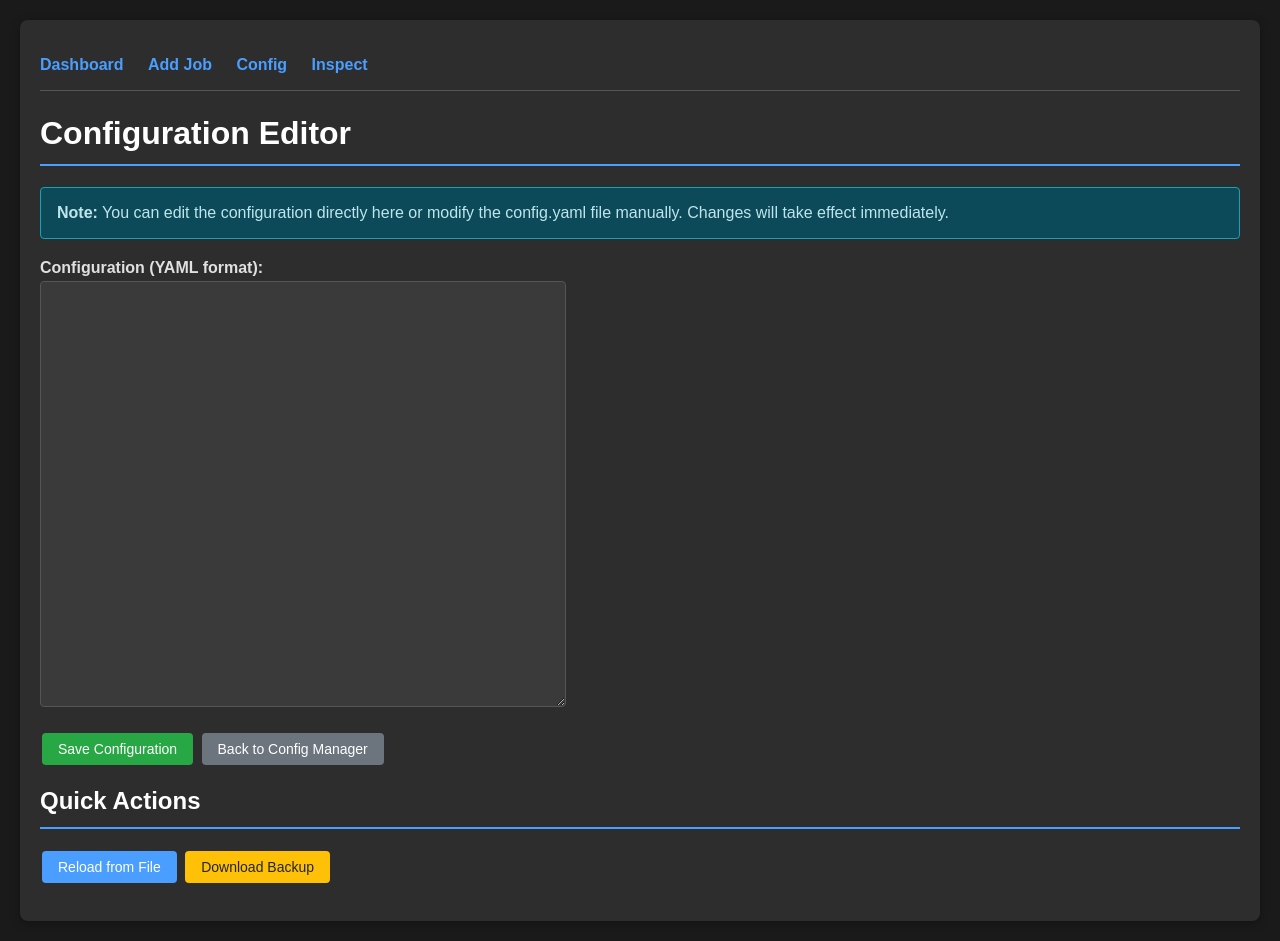
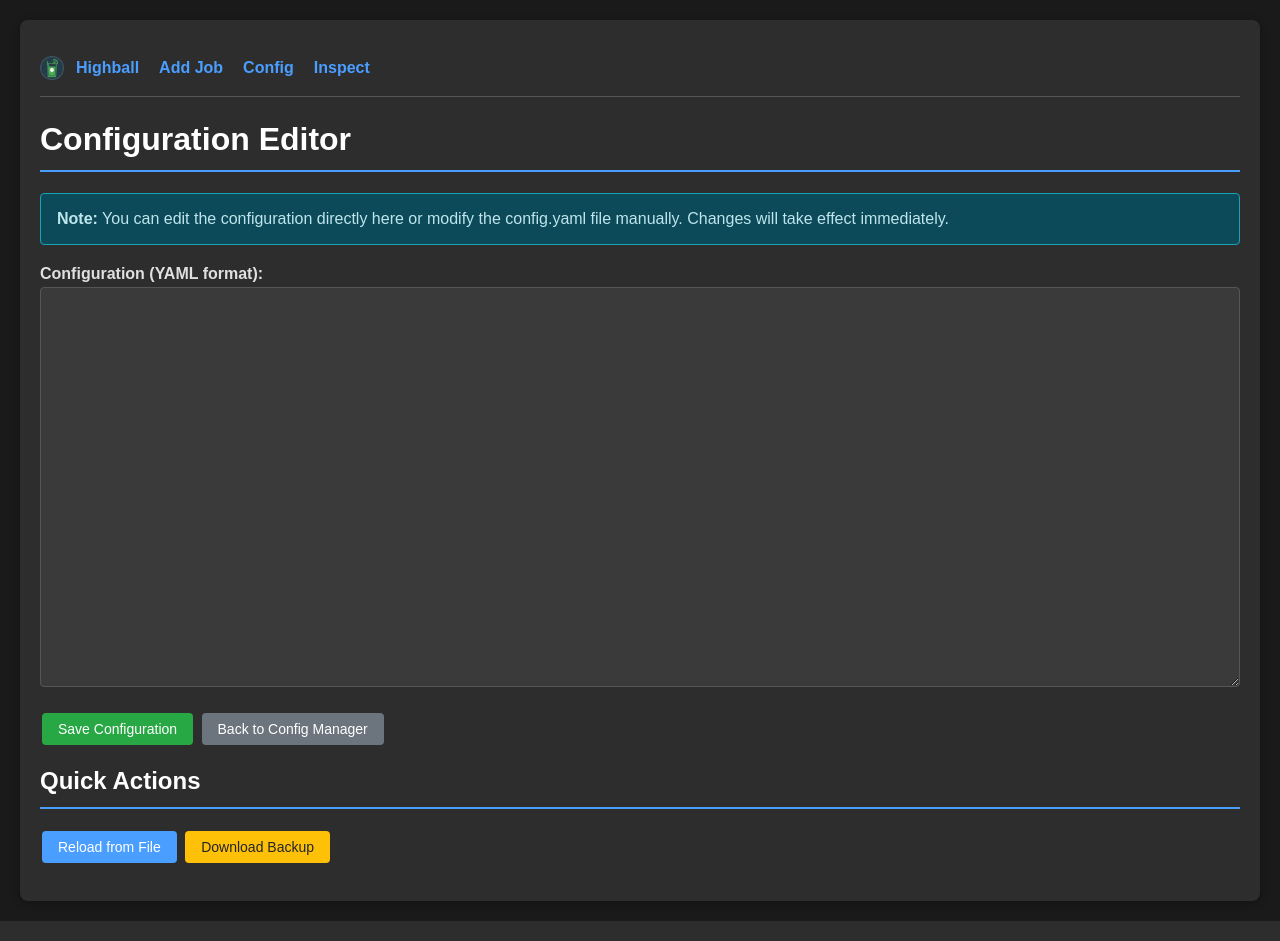
Before and after one commit to ja2ui0/highball, a Python web app: template templates/config_editor.html in a window 1280 px wide. Run offline with Jinja, Linux system fonts and the light colour scheme; the template is opened without the code that fills it, so the values that code supplies are empty.

Commit message:
update styling and UI

```diff
--- a/static/nav.js
+++ b/static/nav.js
@@ -2,7 +2,8 @@
 document.addEventListener('DOMContentLoaded', function() {
     const navHTML = `
         <nav class="nav">
-            <a href="/">Dashboard</a>
+            <img src="/favicon.ico" alt="Highball" class="nav-logo">
+            <a href="/">Highball</a>
             <a href="/add-job">Add Job</a>
             <a href="/config">Config</a>
             <a href="/logs">Inspect</a>
--- a/static/style.css
+++ b/static/style.css
@@ -314,6 +314,15 @@ tr:hover {
     margin-bottom: var(--space-xxxl);
     padding: var(--space-xl) 0;
     border-bottom: 1px solid var(--border);
+    display: flex;
+    align-items: center;
+}
+
+.nav-logo {
+    height: 24px;
+    width: 24px;
+    margin-right: var(--space-lg);
+    border-radius: var(--radius);
 }
 
 .nav a {
@@ -412,15 +421,35 @@ tr:hover {
 .textarea-config {
     height: 400px;
     font-family: 'Courier New', monospace;
+    max-width: none;
+    width: 100%;
+    box-sizing: border-box;
+}
+
+/* Log viewer styles */
+.log-viewer {
+    background-color: #1a1a1a;
+    color: #00ff00;
+    font-family: 'Courier New', monospace;
+    font-size: 12px;
+    padding: 15px;
+    border-radius: 4px;
+    height: 500px;
+    overflow-y: auto;
+    border: 1px solid #555;
+    white-space: pre-wrap;
+}
+
+.log-controls {
+    margin-bottom: 15px;
+    padding: 15px;
+    background-color: #3a3a3a;
+    border-radius: 4px;
 }
 
 /* Log controls styling */
 .log-section {
     margin-top: var(--space-xl);
-}
-
-.auto-scroll {
-    margin-left: 10px;
 }
 
 /* Common margin utilities */
```
Also changed, not shown: app.py (+18 -0 lines), templates/job_form.html (+4 -3 lines), templates/logs.html (+0 -34 lines), 1 other file.
